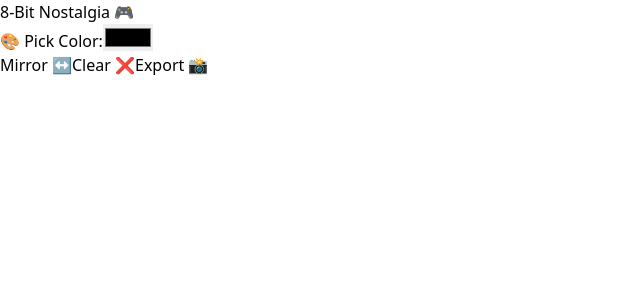
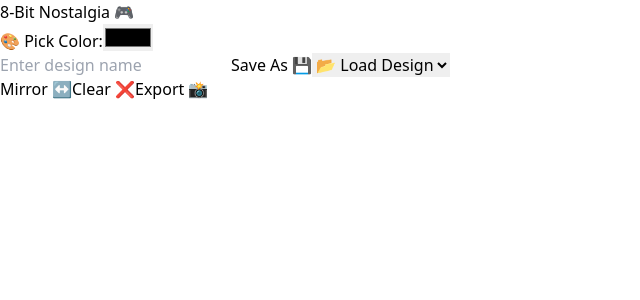
Before and after one commit to Fatema-Akther/8bit-nostalgia, a React (Vite) app: page / in a window 1280 px wide. Shown: the top 300 px of the page, without its empty margins (0-640 px from the left). Built offline with nearby package versions, Linux system fonts and the light colour scheme.

Commit message:
feat: add named save and load functionality for pixel art

```diff
--- a/src/components/PixelGrid.tsx
+++ b/src/components/PixelGrid.tsx
@@ -1,30 +1,49 @@
 import { useEffect, useRef, useState } from "react";
 import html2canvas from "html2canvas";
 
+const gridSize = 8;
+const totalPixels = gridSize * gridSize;
+
 const PixelGrid = () => {
-  const gridSize = 8;
-  const totalPixels = gridSize * gridSize;
-  const STORAGE_KEY = "pixel-art";
+  const STORAGE_KEY = "pixel-art-saves";
 
-  const [pixels, setPixels] = useState<string[]>(() => {
-    const saved = localStorage.getItem(STORAGE_KEY);
-    return saved ? JSON.parse(saved) : Array(totalPixels).fill("");
-  });
-
+  const [pixels, setPixels] = useState<string[]>(Array(totalPixels).fill(""));
   const [selectedColor, setSelectedColor] = useState<string>("#000000");
-
+  const [designName, setDesignName] = useState<string>("");
+  const [savedNames, setSavedNames] = useState<string[]>([]);
   const gridRef = useRef<HTMLDivElement>(null);
 
-  const handlePixelClick = (index: number) => {
-    const updated = [...pixels];
-    updated[index] = updated[index] === selectedColor ? "" : selectedColor;
-    setPixels(updated);
+  // Load saved names on first render
+  useEffect(() => {
+    const saved = localStorage.getItem(STORAGE_KEY);
+    if (saved) {
+      const parsed = JSON.parse(saved);
+      setSavedNames(Object.keys(parsed));
+    }
+  }, []);
+
+  // Save current design with name
+  const handleSave = () => {
+    if (!designName.trim()) return alert("Please enter a name!");
+    const saved = localStorage.getItem(STORAGE_KEY);
+    const allDesigns = saved ? JSON.parse(saved) : {};
+    allDesigns[designName] = pixels;
+    localStorage.setItem(STORAGE_KEY, JSON.stringify(allDesigns));
+    setSavedNames(Object.keys(allDesigns));
+    alert(`Saved "${designName}" successfully!`);
+    setDesignName("");
+  };
+
+  // Load design by name
+  const handleLoad = (name: string) => {
+    const saved = localStorage.getItem(STORAGE_KEY);
+    if (!saved) return;
+    const allDesigns = JSON.parse(saved);
+    setPixels(allDesigns[name]);
   };
 
   const handleClear = () => {
-    const cleared = Array(totalPixels).fill("");
-    setPixels(cleared);
-    localStorage.removeItem(STORAGE_KEY);
+    setPixels(Array(totalPixels).fill(""));
   };
 
   const handleMirror = () => {
@@ -44,7 +63,6 @@ const PixelGrid = () => {
     if (gridRef.current) {
       const canvas = await html2canvas(gridRef.current);
       const dataURL = canvas.toDataURL("image/png");
-
       const link = document.createElement("a");
       link.href = dataURL;
       link.download = "pixel-art.png";
@@ -52,12 +70,15 @@ const PixelGrid = () => {
     }
   };
 
-  useEffect(() => {
-    localStorage.setItem(STORAGE_KEY, JSON.stringify(pixels));
-  }, [pixels]);
+  const handlePixelClick = (index: number) => {
+    const updated = [...pixels];
+    updated[index] = updated[index] === selectedColor ? "" : selectedColor;
+    setPixels(updated);
+  };
 
   return (
     <div className="flex flex-col items-center gap-6">
+      {/* Color Picker */}
       <div className="flex items-center gap-3">
         <label className="text-white font-medium">🎨 Pick Color:</label>
         <input
@@ -68,17 +89,48 @@ const PixelGrid = () => {
         />
       </div>
 
+      {/* Grid Canvas */}
       <div ref={gridRef} className="grid grid-cols-8 gap-1 p-2 bg-white">
         {pixels.map((color, index) => (
           <div
             key={index}
             onClick={() => handlePixelClick(index)}
-            className="w-8 h-8 border border-gray-300 cursor-pointer"
+            className="w-8 h-8 border cursor-pointer"
             style={{ backgroundColor: color || "white" }}
           ></div>
         ))}
       </div>
 
+      {/* Save/Load Controls */}
+      <div className="flex flex-col items-center gap-2">
+        <input
+          type="text"
+          placeholder="Enter design name"
+          value={designName}
+          onChange={(e) => setDesignName(e.target.value)}
+          className="px-3 py-2 rounded border"
+        />
+        <button
+          onClick={handleSave}
+          className="bg-green-600 hover:bg-green-700 text-white px-4 py-2 rounded"
+        >
+          Save As 💾
+        </button>
+
+        <select
+          onChange={(e) => handleLoad(e.target.value)}
+          className="px-3 py-2 rounded text-black"
+        >
+          <option value="">📂 Load Design</option>
+          {savedNames.map((name) => (
+            <option key={name} value={name}>
+              {name}
+            </option>
+          ))}
+        </select>
+      </div>
+
+      {/* Action Buttons */}
       <div className="flex flex-wrap justify-center gap-4">
         <button
           onClick={handleMirror}
```
